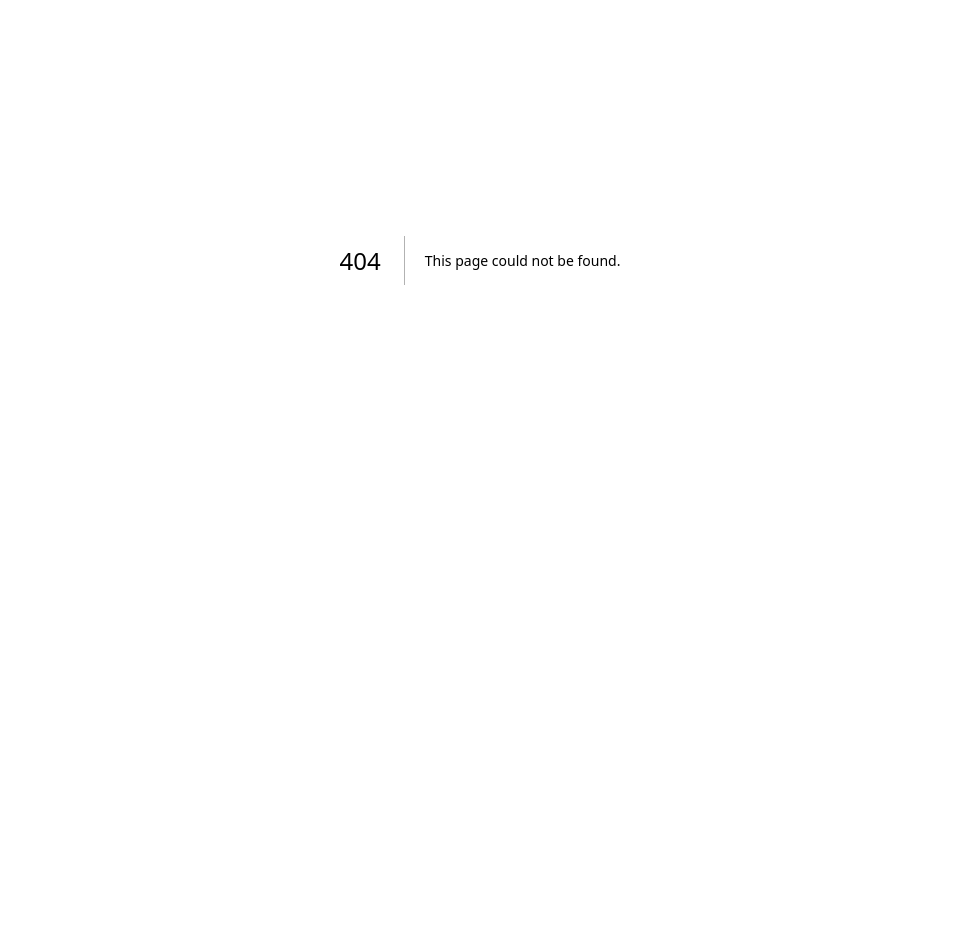
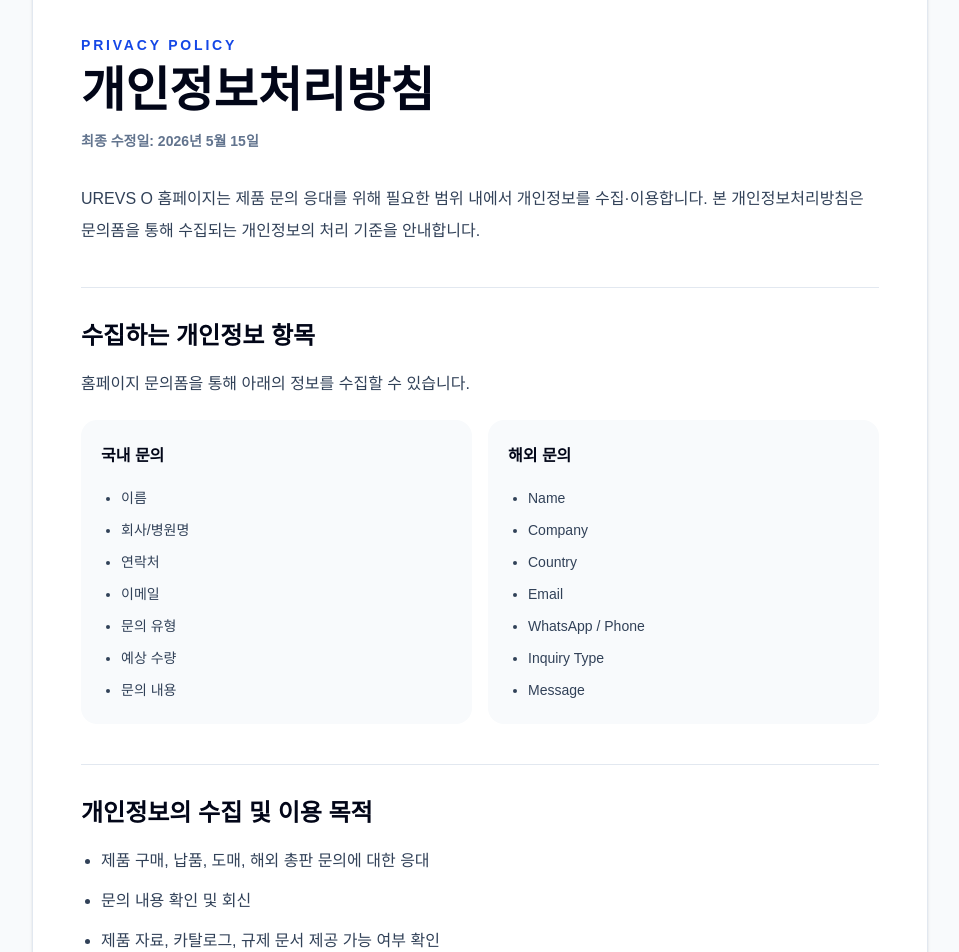
Before and after one commit to HanSeungjin0314/urevs-o-website, a Next.js app: page /privacy in a window 1280 px wide. Before the commit this address had no page. Shown: the part 140-1092 px from the top of the page, without its empty margins (160-1119 px from the left). Before the commit the page ends 800 px from the top, so only its background shows below. Built offline with nearby package versions, Linux system fonts and the light colour scheme.

Commit message:
Add privacy policy page

```diff
--- /dev/null
+++ b/app/privacy/page.tsx
@@ -0,0 +1,104 @@
+const KR = {
+  title: "\uac1c\uc778\uc815\ubcf4\ucc98\ub9ac\ubc29\uce68",
+  updated: "\ucd5c\uc885 \uc218\uc815\uc77c: 2026\ub144 5\uc6d4 15\uc77c",
+  intro:
+    "UREVS O \ud648\ud398\uc774\uc9c0\ub294 \uc81c\ud488 \ubb38\uc758 \uc751\ub300\ub97c \uc704\ud574 \ud544\uc694\ud55c \ubc94\uc704 \ub0b4\uc5d0\uc11c \uac1c\uc778\uc815\ubcf4\ub97c \uc218\uc9d1\xb7\uc774\uc6a9\ud569\ub2c8\ub2e4. \ubcf8 \uac1c\uc778\uc815\ubcf4\ucc98\ub9ac\ubc29\uce68\uc740 \ubb38\uc758\ud3fc\uc744 \ud1b5\ud574 \uc218\uc9d1\ub418\ub294 \uac1c\uc778\uc815\ubcf4\uc758 \ucc98\ub9ac \uae30\uc900\uc744 \uc548\ub0b4\ud569\ub2c8\ub2e4.",
+  section1: "\uc218\uc9d1\ud558\ub294 \uac1c\uc778\uc815\ubcf4 \ud56d\ubaa9",
+  section1Desc:
+    "\ud648\ud398\uc774\uc9c0 \ubb38\uc758\ud3fc\uc744 \ud1b5\ud574 \uc544\ub798\uc758 \uc815\ubcf4\ub97c \uc218\uc9d1\ud560 \uc218 \uc788\uc2b5\ub2c8\ub2e4.",
+  domestic: "\uad6d\ub0b4 \ubb38\uc758",
+  global: "\ud574\uc678 \ubb38\uc758",
+  domesticItems: ["\uc774\ub984", "\ud68c\uc0ac/\ubcd1\uc6d0\uba85", "\uc5f0\ub77d\ucc98", "\uc774\uba54\uc77c", "\ubb38\uc758 \uc720\ud615", "\uc608\uc0c1 \uc218\ub7c9", "\ubb38\uc758 \ub0b4\uc6a9"],
+  globalItems: ["Name", "Company", "Country", "Email", "WhatsApp / Phone", "Inquiry Type", "Message"],
+  section2: "\uac1c\uc778\uc815\ubcf4\uc758 \uc218\uc9d1 \ubc0f \uc774\uc6a9 \ubaa9\uc801",
+  purpose1: "\uc81c\ud488 \uad6c\ub9e4, \ub0a9\ud488, \ub3c4\ub9e4, \ud574\uc678 \ucd1d\ud310 \ubb38\uc758\uc5d0 \ub300\ud55c \uc751\ub300",
+  purpose2: "\ubb38\uc758 \ub0b4\uc6a9 \ud655\uc778 \ubc0f \ud68c\uc2e0",
+  purpose3: "\uc81c\ud488 \uc790\ub8cc, \uce74\ud0c8\ub85c\uadf8, \uaddc\uc81c \ubb38\uc11c \uc81c\uacf5 \uac00\ub2a5 \uc5ec\ubd80 \ud655\uc778",
+  section3: "\uac1c\uc778\uc815\ubcf4\uc758 \ubcf4\uc720 \ubc0f \uc774\uc6a9\uae30\uac04",
+  section3Desc:
+    "\ubb38\uc758 \ucc98\ub9ac \ubc0f \ud6c4\uc18d \uc751\ub300\uc744 \uc704\ud574 \ubb38\uc758 \uc811\uc218\uc77c\ub85c\ubd80\ud130 3\ub144\uac04 \ubcf4\uad00\ud55c \ud6c4 \ud30c\uae30\ud558\ub294 \uac83\uc744 \uae30\ubcf8\uc73c\ub85c \ud569\ub2c8\ub2e4. \ub2e8, \uad00\ub828 \ubc95\ub839\uc5d0 \ub530\ub77c \ubcf4\uc874\uc774 \ud544\uc694\ud55c \uacbd\uc6b0 \ud574\ub2f9 \uae30\uac04 \ub3d9\uc548 \ubcf4\uad00\ud560 \uc218 \uc788\uc2b5\ub2c8\ub2e4.",
+  section4: "\uac1c\uc778\uc815\ubcf4\uc758 \uc81c3\uc790 \uc81c\uacf5",
+  section4Desc:
+    "\ud604\uc7ac \uc218\uc9d1\ub41c \uac1c\uc778\uc815\ubcf4\ub97c \uc81c3\uc790\uc5d0\uac8c \uc81c\uacf5\ud558\uc9c0 \uc54a\uc2b5\ub2c8\ub2e4. \ud5a5\ud6c4 \uc81c3\uc790 \uc81c\uacf5\uc774 \ud544\uc694\ud55c \uacbd\uc6b0 \uc0ac\uc804\uc5d0 \ubcc4\ub3c4 \ub3d9\uc758\ub97c \ubc1b\uac70\ub098 \uad00\ub828 \ubc95\ub839\uc5d0 \ub530\ub77c \uc548\ub0b4\ud569\ub2c8\ub2e4.",
+  section5: "\uac1c\uc778\uc815\ubcf4 \ucc98\ub9ac\uc704\ud0c1",
+  section5Desc:
+    "\ud604\uc7ac \ubcc4\ub3c4\uc758 \uac1c\uc778\uc815\ubcf4 \ucc98\ub9ac\uc704\ud0c1\uc740 \uc5c6\uc2b5\ub2c8\ub2e4. \uc11c\ubc84 \ubc0f DB \uc800\uc7a5\uc18c\ub85c Supabase, \ubc30\ud3ec \ud50c\ub7ab\ud3fc\uc73c\ub85c Vercel\uc744 \uc0ac\uc6a9\ud560 \uc218 \uc788\uc73c\uba70, \uc138\ubd80 \uc0ac\ud56d\uc740 \ucd94\ud6c4 \uc11c\ube44\uc2a4 \uc6b4\uc601 \uc815\ucc45\uc5d0 \ub530\ub77c \ubcf4\uc644\ud560 \uc608\uc815\uc785\ub2c8\ub2e4.",
+  section6: "\uc815\ubcf4\uc8fc\uccb4\uc758 \uad8c\ub9ac",
+  section6Desc:
+    "\uc815\ubcf4\uc8fc\uccb4\ub294 \uc790\uc2e0\uc758 \uac1c\uc778\uc815\ubcf4\uc5d0 \ub300\ud574 \uc5f4\ub78c, \uc815\uc815, \uc0ad\uc81c, \ucc98\ub9ac\uc815\uc9c0\ub97c \uc694\uccad\ud560 \uc218 \uc788\uc2b5\ub2c8\ub2e4. \uc694\uccad\uc774 \uc788\ub294 \uacbd\uc6b0 \ubb38\uc758\ud3fc \ub610\ub294 \ucd94\ud6c4 \ub4f1\ub85d\ub420 \uc5f0\ub77d\ucc98\ub97c \ud1b5\ud574 \uc811\uc218\ud560 \uc218 \uc788\uc2b5\ub2c8\ub2e4.",
+  section7: "\uac1c\uc778\uc815\ubcf4 \ud30c\uae30\uc808\ucc28 \ubc0f \ubc29\ubc95",
+  section7Desc:
+    "\ubcf4\uc720\uae30\uac04\uc774 \uacbd\uacfc\ud558\uac70\ub098 \ucc98\ub9ac \ubaa9\uc801\uc774 \ub2ec\uc131\ub41c \uac1c\uc778\uc815\ubcf4\ub294 \uc9c0\uccb4 \uc5c6\uc774 \ud30c\uae30\ud569\ub2c8\ub2e4. \uc804\uc790\uc801 \ud30c\uc77c \ud615\ud0dc\uc758 \uc815\ubcf4\ub294 \ubcf5\uad6c\ud560 \uc218 \uc5c6\ub294 \ubc29\ubc95\uc73c\ub85c \uc0ad\uc81c\ud569\ub2c8\ub2e4.",
+  section8: "\uac1c\uc778\uc815\ubcf4 \ubcf4\ud638\ucc45\uc784\uc790 \ubc0f \ubb38\uc758\ucc98",
+  section8Desc:
+    "\uc0ac\uc5c5\uc790\ub4f1\ub85d \ubc0f \uc6b4\uc601\uc790 \uc815\ubcf4\uac00 \ud655\uc815\ub418\uba74 \uac1c\uc778\uc815\ubcf4 \ubcf4\ud638\ucc45\uc784\uc790, \ub2f4\ub2f9\ubd80\uc11c, \uc5f0\ub77d\ucc98, \uc774\uba54\uc77c\uc744 \ucd94\uac00\ud560 \uc608\uc815\uc785\ub2c8\ub2e4.",
+  back: "\ud648\uc73c\ub85c \ub3cc\uc544\uac00\uae30",
+};
+
+export default function PrivacyPage() {
+  return (
+    <main className="min-h-screen bg-slate-50 px-6 py-12 text-slate-900">
+      <section className="mx-auto max-w-4xl rounded-[2rem] border border-slate-200 bg-white p-8 shadow-sm md:p-12">
+        <a href="/" className="inline-flex rounded-full border border-slate-200 px-5 py-2 text-sm font-bold text-slate-700 hover:bg-slate-50">
+          {KR.back}
+        </a>
+
+        <p className="mt-10 text-sm font-bold uppercase tracking-[0.2em] text-blue-700">Privacy Policy</p>
+        <h1 className="mt-3 text-3xl font-extrabold text-slate-950 md:text-5xl">{KR.title}</h1>
+        <p className="mt-4 text-sm font-semibold text-slate-500">{KR.updated}</p>
+        <p className="mt-8 leading-8 text-slate-700">{KR.intro}</p>
+
+        <PolicySection title={KR.section1}>
+          <p>{KR.section1Desc}</p>
+          <div className="mt-5 grid gap-4 md:grid-cols-2">
+            <InfoBox title={KR.domestic} items={KR.domesticItems} />
+            <InfoBox title={KR.global} items={KR.globalItems} />
+          </div>
+        </PolicySection>
+
+        <PolicySection title={KR.section2}>
+          <ul className="list-disc space-y-2 pl-5">
+            <li>{KR.purpose1}</li>
+            <li>{KR.purpose2}</li>
+            <li>{KR.purpose3}</li>
+          </ul>
+        </PolicySection>
+
+        <PolicySection title={KR.section3}>{KR.section3Desc}</PolicySection>
+        <PolicySection title={KR.section4}>{KR.section4Desc}</PolicySection>
+        <PolicySection title={KR.section5}>{KR.section5Desc}</PolicySection>
+        <PolicySection title={KR.section6}>{KR.section6Desc}</PolicySection>
+        <PolicySection title={KR.section7}>{KR.section7Desc}</PolicySection>
+        <PolicySection title={KR.section8}>{KR.section8Desc}</PolicySection>
+      </section>
+    </main>
+  );
+}
+
+function PolicySection({
+  title,
+  children,
+}: {
+  title: string;
+  children: React.ReactNode;
+}) {
+  return (
+    <section className="mt-10 border-t border-slate-200 pt-8">
+      <h2 className="text-2xl font-extrabold text-slate-950">{title}</h2>
+      <div className="mt-4 leading-8 text-slate-700">{children}</div>
+    </section>
+  );
+}
+
+function InfoBox({ title, items }: { title: string; items: readonly string[] }) {
+  return (
+    <div className="rounded-2xl bg-slate-50 p-5">
+      <h3 className="font-extrabold text-slate-950">{title}</h3>
+      <ul className="mt-3 list-disc space-y-1 pl-5 text-sm leading-7 text-slate-700">
+        {items.map((item) => (
+          <li key={item}>{item}</li>
+        ))}
+      </ul>
+    </div>
+  );
+}
```
